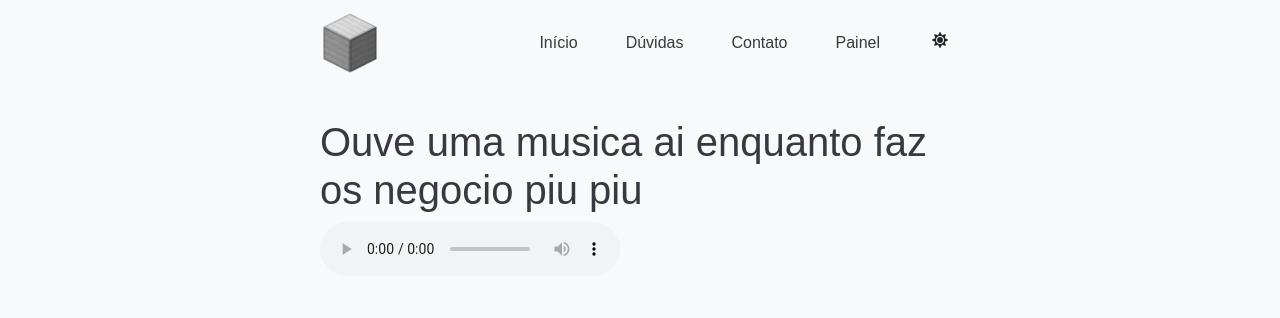
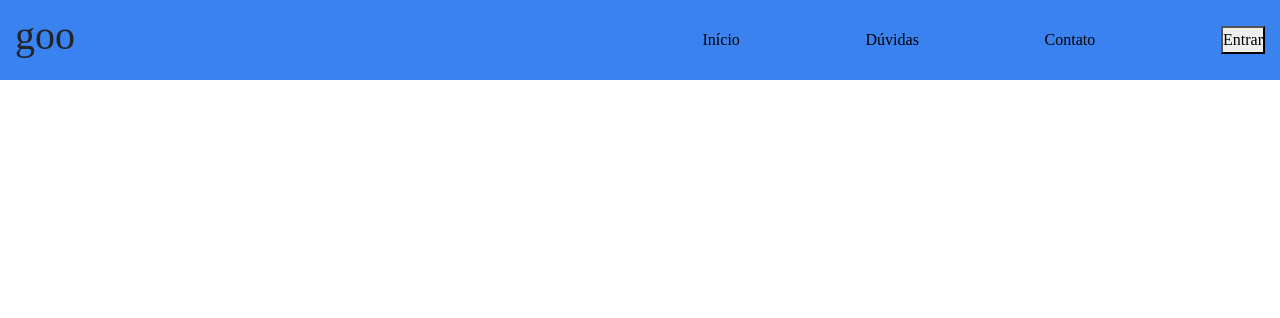
Before and after one commit to Lucasfrtw/kovil, a plain HTML site: page index.html in a window 1280 px wide. Drawn offline with nearby package versions, Linux system fonts and the light colour scheme.

Commit message:
implementando header ajeitando a responsibilidade

```diff
--- a/index.html
+++ b/index.html
@@ -9,43 +9,19 @@
     <link rel="stylesheet" href="https://cdnjs.cloudflare.com/ajax/libs/font-awesome/5.15.4/css/all.min.css">
 </head>
 <body>
-    <header class="navbar navbar-expand-lg">
-        <a class="navbar-brand" href="#">
-            <img src="img/Bloco_de_ferro-removebg-preview.png" alt="Logo" class="logo">
-        </a>
-        <button class="navbar-toggler" type="button" data-toggle="collapse" data-target="#navbarNav" aria-controls="navbarNav" aria-expanded="false" aria-label="Toggle navigation">
-            <span class="navbar-toggler-icon"></span>
-        </button>
-        <div class="collapse navbar-collapse" id="navbarNav">
-            <ul class="navbar-nav ml-auto">
-                <li class="nav-item">
-                    <a class="nav-link" href="#">Início</a>
-                </li>
-                <li class="nav-item">
-                    <a class="nav-link" href="#">Dúvidas</a>
-                </li>
-                <li class="nav-item">
-                    <a class="nav-link" href="#">Contato</a>
-                </li>
-                <li class="nav-item">
-                    <a class="nav-link" href="#">Painel</a>
-                </li>
-                <li class="nav-item">
-                    <button class="btn btn-light" id="theme-toggle">
-                        <i class="fas fa-sun"></i>
-                        <i class="fas fa-moon d-none"></i>
-                    </button>
-                </li>
-            </ul>
+    <header>
+        <div class="header-div">
+            <div class="header-div-inside">
+                <h1>goo</h1>
+            </div>
+            <div class="header-div-inside">
+                <a href="#">Início</a>
+                <a href="#">Dúvidas</a>
+                <a href="#">Contato</a>
+                <button onclick="">Entrar</button>
+            </div>
         </div>
     </header>
-
-    <section>
-        <h1>Ouve uma musica ai enquanto faz os negocio piu piu</h1>
-        <audio controls>
-            <source src="/musica/AC_DC - Back In Black (Official 4K Video) - acdcVEVO (youtube).mp3" type="audio/mpeg">
-    </section>
-
     <script src="https://code.jquery.com/jquery-3.5.1.slim.min.js"></script>
     <script src="https://cdn.jsdelivr.net/npm/@popperjs/core@2.5.4/dist/umd/popper.min.js"></script>
     <script src="https://stackpath.bootstrapcdn.com/bootstrap/4.5.2/js/bootstrap.min.js"></script>
--- a/style.css
+++ b/style.css
@@ -1,98 +1,62 @@
-:root {
-    --primary-bg-color: #f8f9fa;
-    --text-color: #343a40;
-    --navbar-padding: 0.5rem 20rem;
-    --spacing-l: 2rem 20rem;
-    --logo-height: 3em;
-    --nav-link-margin-right: 2rem;
-    --theme-toggle-border: none;
-    --theme-toggle-bg: none;
-    --dark-theme-bg-color: #1c1c1c;
-    --dark-theme-text-color: #f8f9fa;
-    --dark-theme-navbar-bg-color: #151515;
-    --primary-color: #007bff;
-    --hover-color: #0056b3;
+*{
+    font-family: Titillium Web;
+    margin: 0;
+    padding: 0;
+    box-sizing: border-box;
 }
-
-body {
-    font-family: Arial, sans-serif;
-    background-color: var(--primary-bg-color);
-    color: var(--text-color);
+body{
+    display: flex;
+    flex-direction: column;
 }
-section{
-    padding: var(--spacing-l);
+header{
+    display: flex;
+    flex-direction: row;
+    width: 100%;
+    height: 5em;
+    background-color: #ffffff;
+    align-items: center;
+    justify-content: center;
 }
-.navbar {
-    padding: var(--navbar-padding);
-    background-color: var(--primary-bg-color);
-    transition: background-color 0.3s ease;
+a{
+    color: #000000;
 }
-
-.logo {
-    height: var(--logo-height);
+.header-div{
+    display: flex;
+    flex-direction: row;
+    justify-content: space-between;
+    padding: 0px 15px 0px 15px;
+    background-color: #3A82F0;
+    text-align: center;
+    align-items: center;
+    height: 5em;
+    min-width: 1280px;
 }
-
-.nav-link {
-    margin-right: var(--nav-link-margin-right);
-    position: relative;
-    color: var(--text-color);
+.header-div-inside{
+    display: flex;
+    justify-content: space-between;
+    width: 45%;
+    align-items: center;
+    text-align: center;
 }
-
-.nav-link::after {
-    content: '';
-    position: absolute;
-    width: 100%;
-    height: 2px;
-    background-color: var(--primary-color);
-    left: 0;
-    bottom: -4px;
-    transform: scaleX(0);
-    transition: transform 0.3s ease;
-}
-
-.nav-link:hover::after,
-.nav-link:focus::after,
-.nav-link.active::after {
-    transform: scaleX(1);
-}
-
-#theme-toggle {
-    border: var(--theme-toggle-border);
-    border-radius: 50%;
-    background: var(--theme-toggle-bg);
-    transition: transform 0.3s ease, background-color 0.3s ease;
-}
-
-#theme-toggle.rotate-animation {
-    animation: rotate 0.5s ease-in-out;
-}
-
-@keyframes rotate {
-    from {
-        transform: rotate(0deg);
+@media only screen and (min-width: 6000px) {
+    .header-div{
+        min-width: 95%;
+        min-height: 6em;
+        font-size: 5em;
     }
-    to {
-        transform: rotate(360deg);
+    .header-div-inside{
+        width: 15em;
     }
 }
+@media only screen and (min-width: 1920px) {
+    .header-div{
+        min-width: 95%;
+        font-size: 2em;
+    }
 
-body.dark-theme {
-    background-color: var(--dark-theme-bg-color);
-    color: var(--dark-theme-text-color);
 }
-
-body.dark-theme .navbar {
-    background-color: var(--dark-theme-navbar-bg-color);
+@media only screen and (max-width: 1099px){
+    .header-div{
+        min-width: 900px;
+    }
 }
-
-body.dark-theme .nav-link {
-    color: var(--dark-theme-text-color);
-}
-
-body.dark-theme .nav-link::after {
-    background-color: var(--hover-color);
-}
-
-#theme-toggle.moon-active {
-    background-color: var(--primary-bg-color);
-}
```
